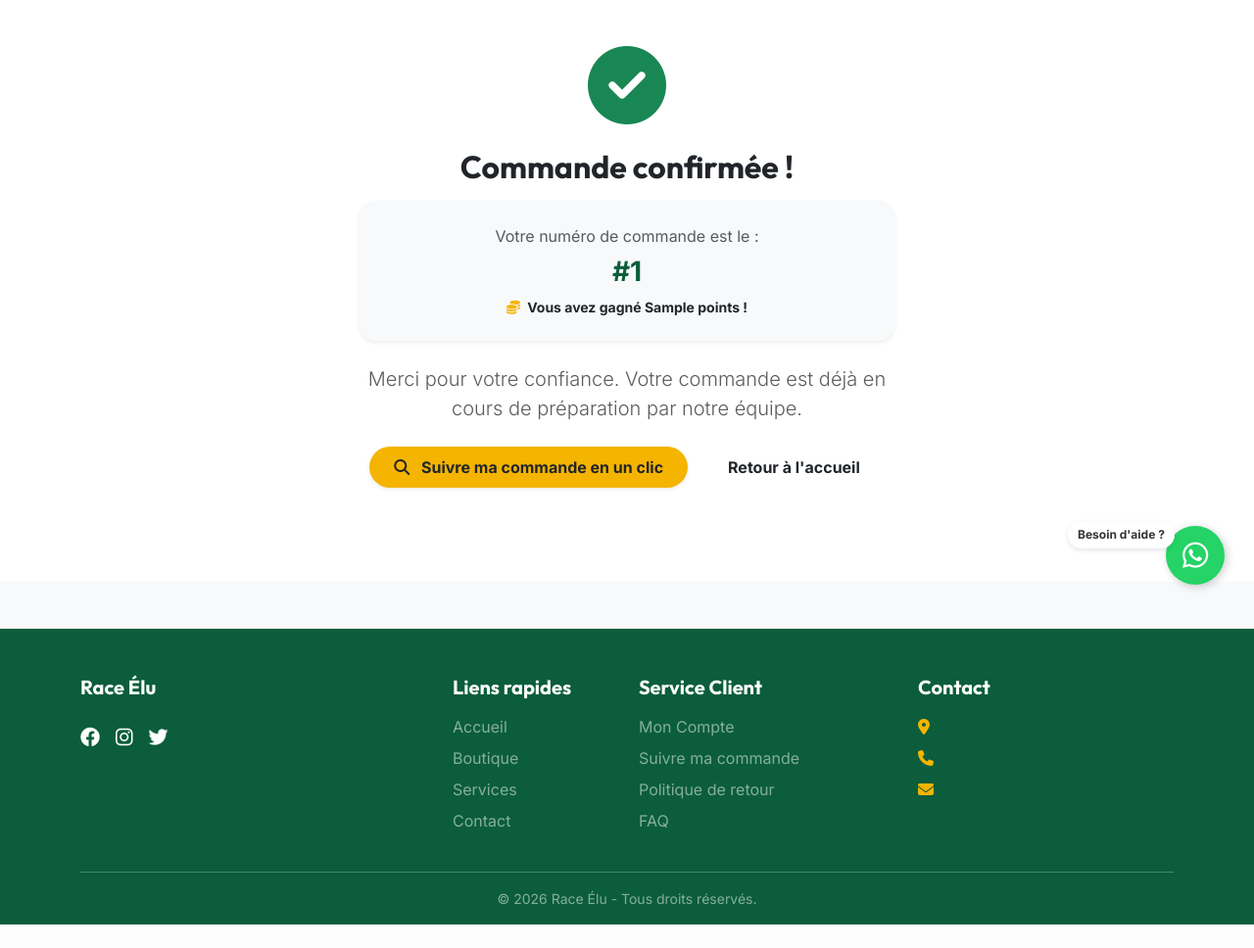
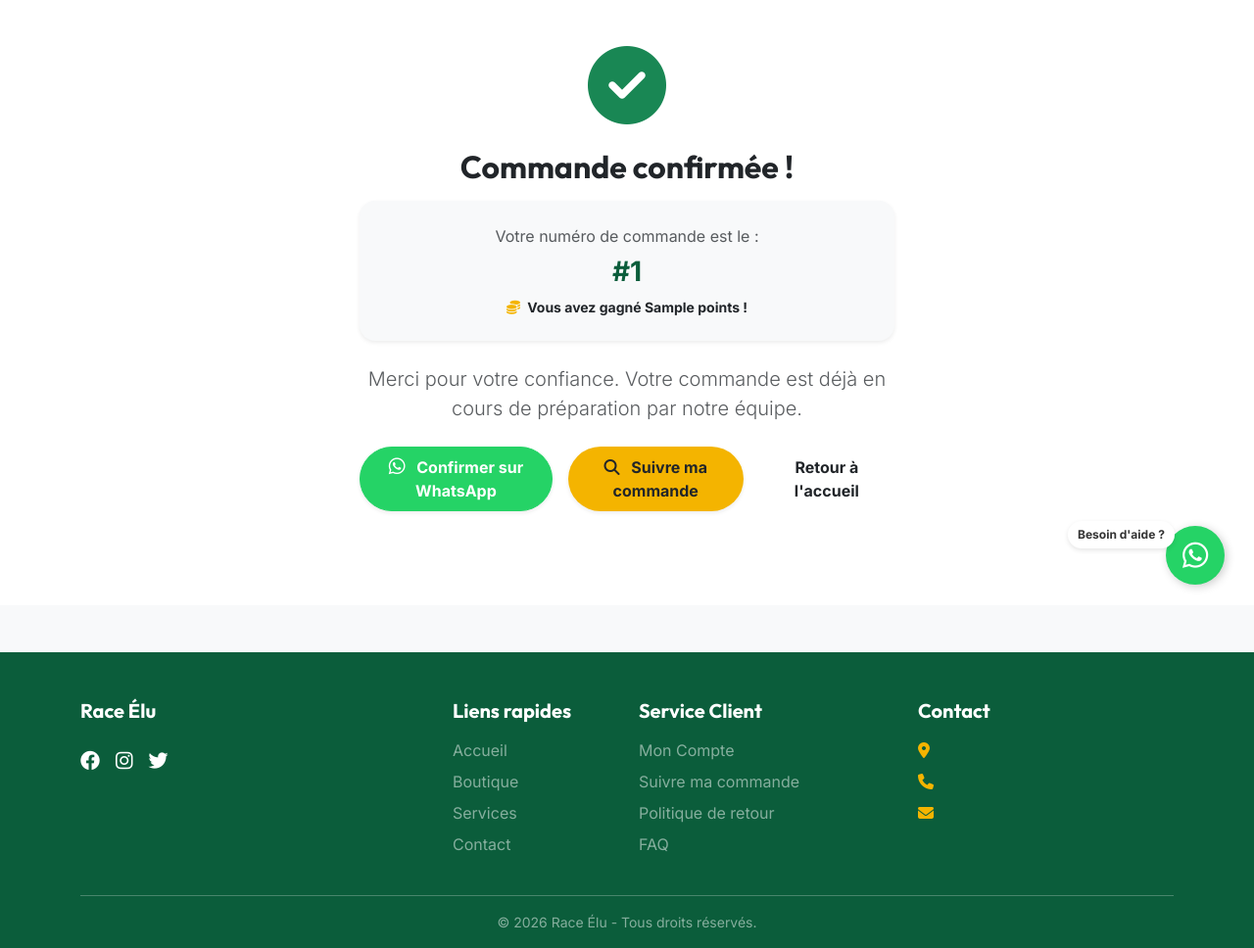
Before and after one commit to jokiller220/raceelu, a PHP site: template app/views/pages/success.php in a window 1280 px wide. Shown: the part 173-1141 px from the top of the page at 98% size. Before the commit the page ends 1117 px from the top, so only its background shows below. Run offline with PHP 8.4, Linux system fonts and the light colour scheme; the template is opened without the code that fills it: most values are stand-ins (such as "Sample title", 1, 10 or a date in 2020); data that the repository does not hold is empty; some libraries are stand-ins or nearby versions.

Commit message:
Add WhatsApp confirmation button on success page

```diff
--- a/app/views/pages/success.php
+++ b/app/views/pages/success.php
@@ -20,8 +20,13 @@
                 <p class="text-muted lead mb-4">Merci pour votre confiance. Votre commande est déjà en cours de préparation par notre équipe.</p>
 
                 <div class="d-flex flex-column flex-sm-row gap-3 justify-content-center mb-5">
+                    <?php if(isset($data['whatsapp_url'])): ?>
+                        <a href="<?= $data['whatsapp_url'] ?>" target="_blank" class="btn rounded-pill px-4 py-2 fw-bold shadow-sm" style="background-color: #25D366; color: white; border-color: #25D366;">
+                            <i class="fab fa-whatsapp me-2" style="font-size: 1.2rem;"></i> Confirmer sur WhatsApp
+                        </a>
+                    <?php endif; ?>
                     <a href="<?= BASE_URL ?>/order/track?id=<?= $data['order_id'] ?>&tel=<?= urlencode($data['telephone']) ?>" class="btn btn-yellow rounded-pill px-4 py-2 fw-bold shadow-sm">
-                        <i class="fas fa-search me-2"></i> Suivre ma commande en un clic
+                        <i class="fas fa-search me-2"></i> Suivre ma commande
                     </a>
                     <a href="<?= BASE_URL ?>" class="btn btn-outline-dark-green rounded-pill px-4 py-2 fw-bold">
                         Retour à l'accueil
```
Also changed, not shown: app/controllers/CheckoutController.php (+15 -2 lines).
